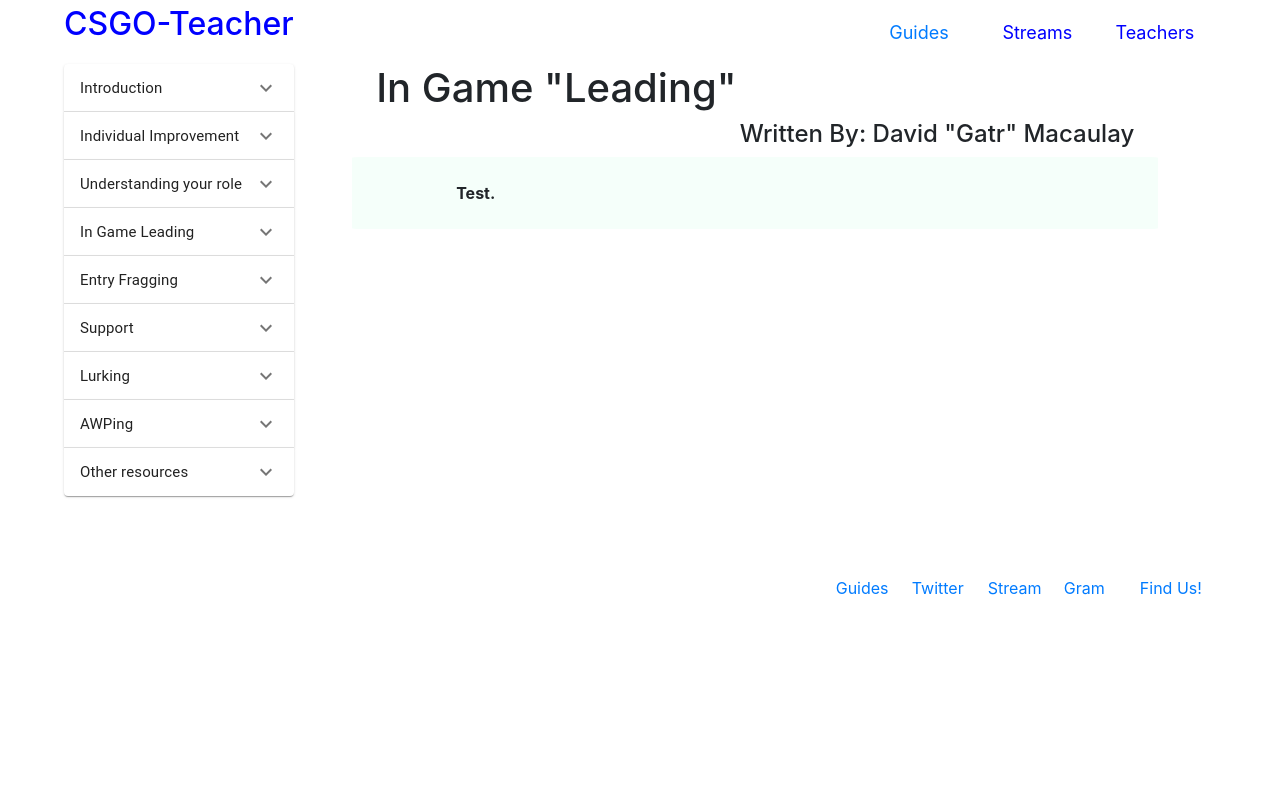
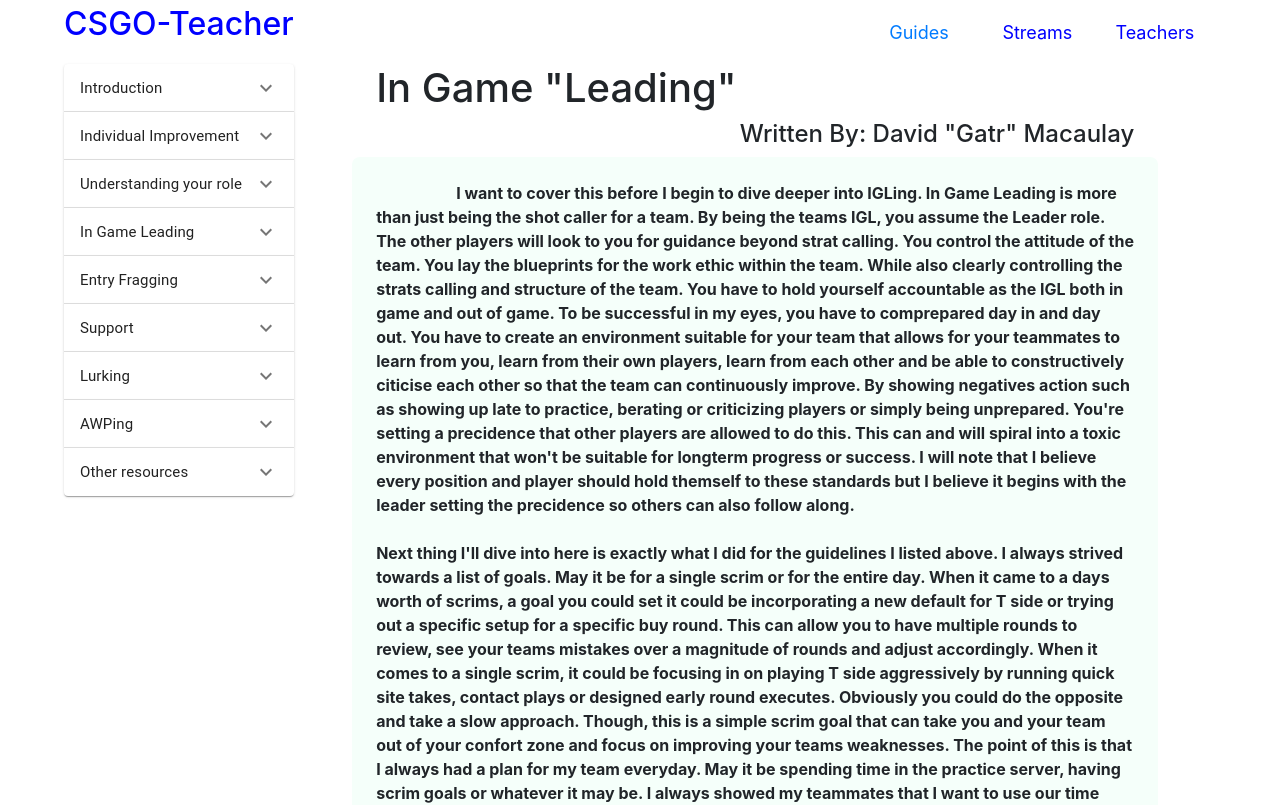
Before and after one commit to kukicako/Counter-Tony, a React (Create React App) app: page /Leader in a window 1280 px wide. Shown: the top 805 px of the page. Built offline with nearby package versions, Linux system fonts and the light colour scheme.

Commit message:
In Game LEADING Written

```diff
--- a/src/Components/Guides/InGameLeading/ingameleadingtext.js
+++ b/src/Components/Guides/InGameLeading/ingameleadingtext.js
@@ -3,7 +3,10 @@
 function InGameLeadingText() {
     return(
         <div>
-            <p className="GuideText">Test.
+            <p className="GuideText">I want to cover this before I begin to dive deeper into IGLing. In Game Leading is more than just being the shot caller for a team. By being the teams IGL, you assume the Leader role. The other players will look to you for guidance beyond strat calling. You control the attitude of the team. You lay the blueprints for the work ethic within the team. While also clearly controlling the strats calling and structure of the team. You have to hold yourself accountable as the IGL both in game and out of game. To be successful in my eyes, you have to comprepared day in and day out. You have to create an environment suitable for your team that allows for your teammates to learn from you, learn from their own players, learn from each other and be able to constructively citicise each other so that the team can continuously improve. By showing negatives action such as showing up late to practice, berating or criticizing players or simply being unprepared. You're setting a precidence that other players are allowed to do this. This can and will spiral into a toxic environment that won't be suitable for longterm progress or success. I will note that I believe every position and player should hold themself to these standards but I believe it begins with the leader setting the precidence so others can also follow along.
+            <br/>
+            <br/>
+            Next thing I'll dive into here is exactly what I did for the guidelines I listed above. I always strived towards a list of goals. May it be for a single scrim or for the entire day. When it came to a days worth of scrims, a goal you could set it could be incorporating a new default for T side or trying out a specific setup for a specific buy round. This can allow you to have multiple rounds to review, see your teams mistakes over a magnitude of rounds and adjust accordingly. When it comes to a single scrim, it could be focusing in on playing T side aggressively by running quick site takes, contact plays or designed early round executes. Obviously you could do the opposite and take a slow approach. Though, this is a simple scrim goal that can take you and your team out of your confort zone and focus on improving your teams weaknesses. The point of this is that I always had a plan for my team everyday. May it be spending time in the practice server, having scrim goals or whatever it may be. I always showed my teammates that I want to use our time effciently so that we can learn something, practice something or simply strive to a goal in mind.
             </p>
         </div>
     )
```
